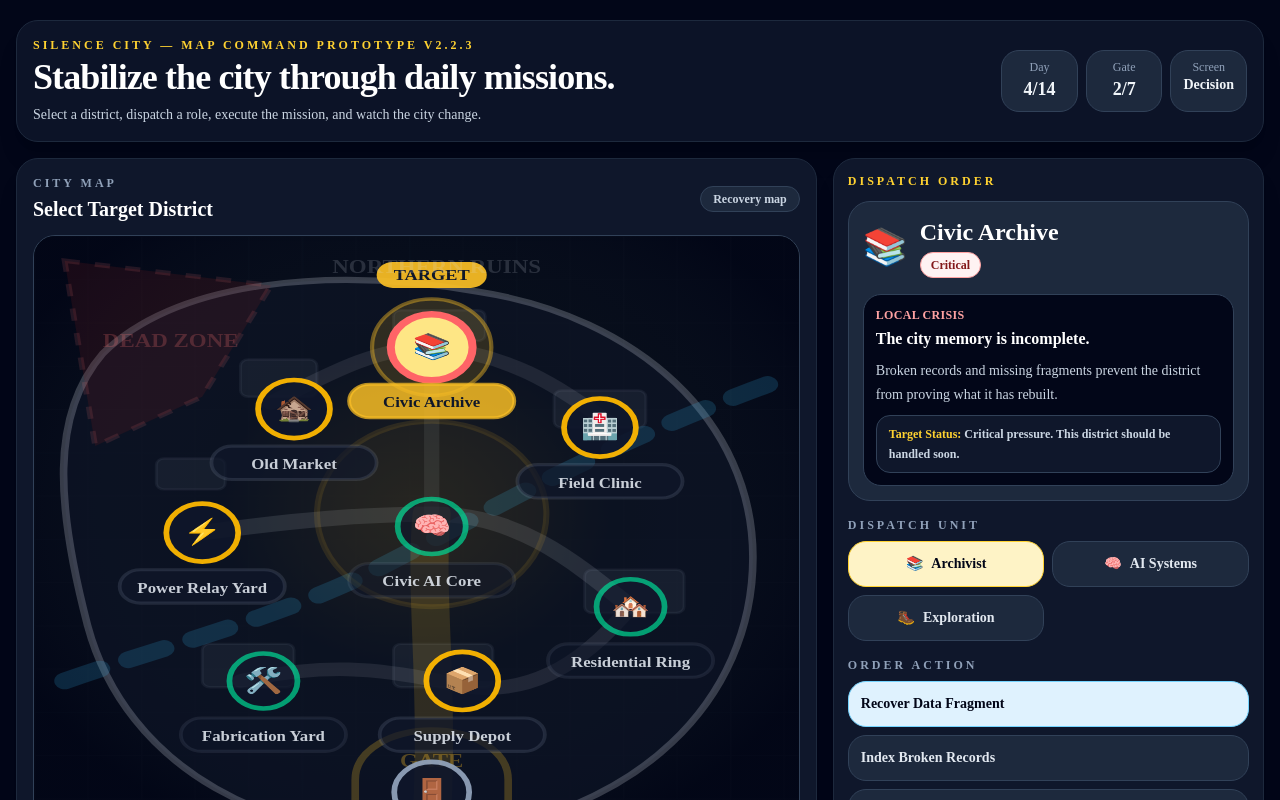
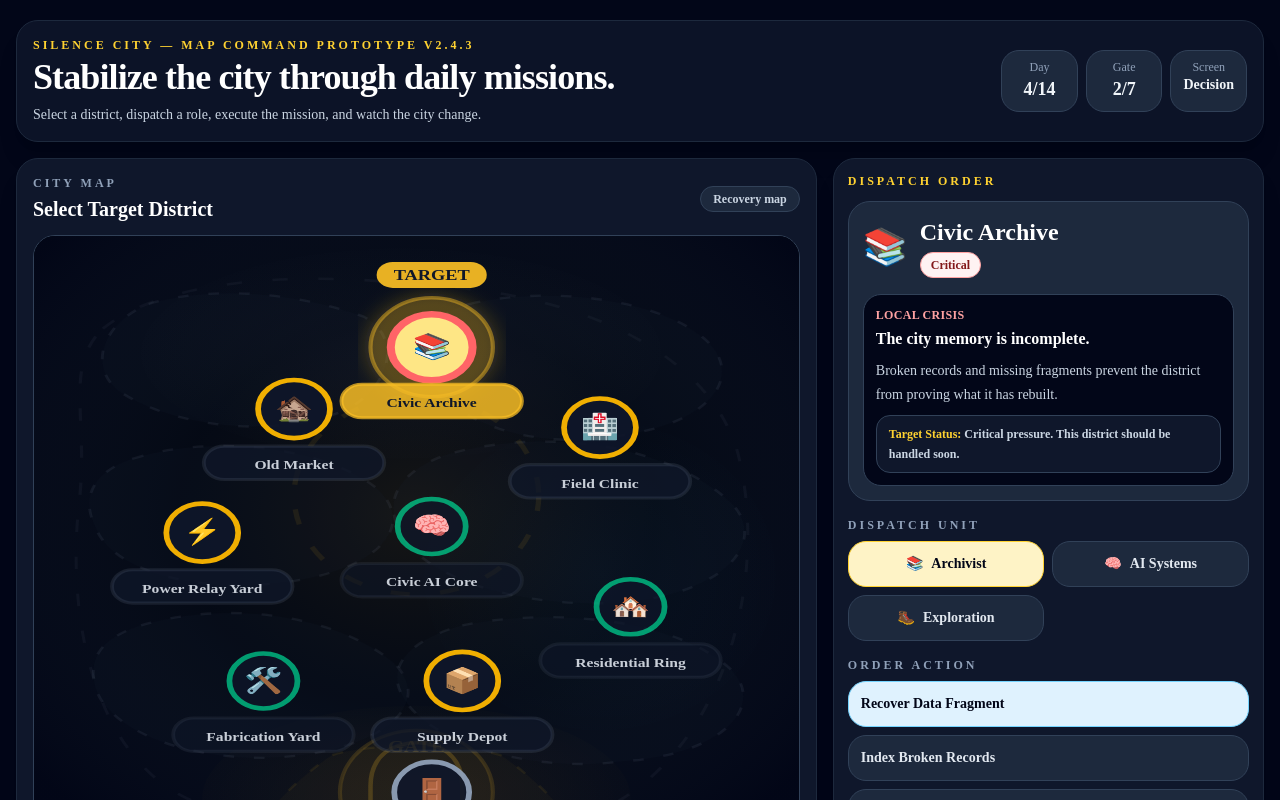
Before and after one commit to dh9vbm8mty-cloud/silence-city-ui, a Next.js app: page /silence-city-map in a window 1280 px wide. Shown: the top 800 px of the page. Built offline with nearby package versions, Linux system fonts and the light colour scheme.

Commit message:
Make background zones irregular and subtle

```diff
--- a/app/silence-city-map/page.tsx
+++ b/app/silence-city-map/page.tsx
@@ -19,7 +19,7 @@ type District = {
   points: string;
 };
 
-const version = "2.2.3";
+const version = "2.4.3";
 
 const roles = [
   { name: "Engineering", icon: "🛠️" },
@@ -342,82 +342,112 @@ export default function SilenceCityMapPage() {
                 </p>
               </div>
 
-                            <div className="relative min-h-[620px] overflow-hidden rounded-3xl border border-slate-700 bg-[#050b14] shadow-inner">
+                                                        <div className="relative min-h-[620px] overflow-hidden rounded-3xl border border-slate-700 bg-[#040914] shadow-inner">
                 <svg className="absolute inset-0 h-full w-full" viewBox="0 0 100 100" preserveAspectRatio="none">
                   <defs>
-                    <radialGradient id="cityGlow" cx="50%" cy="44%" r="58%">
-                      <stop offset="0%" stopColor="rgba(251,191,36,0.16)" />
-                      <stop offset="44%" stopColor="rgba(15,23,42,0.18)" />
-                      <stop offset="100%" stopColor="rgba(2,6,23,0.9)" />
+                    <radialGradient id="commandMapGlow" cx="50%" cy="45%" r="65%">
+                      <stop offset="0%" stopColor="rgba(251,191,36,0.075)" />
+                      <stop offset="48%" stopColor="rgba(15,23,42,0.04)" />
+                      <stop offset="100%" stopColor="rgba(2,6,23,0.94)" />
                     </radialGradient>
-                    <pattern id="smallGrid" width="7" height="7" patternUnits="userSpaceOnUse">
-                      <path d="M 7 0 L 0 0 0 7" fill="none" stroke="rgba(148,163,184,0.055)" strokeWidth="0.35" />
-                    </pattern>
+
+                    <radialGradient id="northBlob" cx="50%" cy="50%" r="55%">
+                      <stop offset="0%" stopColor="rgba(100,116,139,0.16)" />
+                      <stop offset="100%" stopColor="rgba(100,116,139,0)" />
+                    </radialGradient>
+
+                    <radialGradient id="eastBlob" cx="50%" cy="50%" r="55%">
+                      <stop offset="0%" stopColor="rgba(56,189,248,0.10)" />
+                      <stop offset="100%" stopColor="rgba(56,189,248,0)" />
+                    </radialGradient>
+
+                    <radialGradient id="gateBlob" cx="50%" cy="50%" r="60%">
+                      <stop offset="0%" stopColor="rgba(251,191,36,0.12)" />
+                      <stop offset="100%" stopColor="rgba(251,191,36,0)" />
+                    </radialGradient>
+
+                    <filter id="softGlow">
+                      <feGaussianBlur stdDeviation="1.4" result="blur" />
+                      <feMerge>
+                        <feMergeNode in="blur" />
+                        <feMergeNode in="SourceGraphic" />
+                      </feMerge>
+                    </filter>
                   </defs>
 
-                  <rect x="0" y="0" width="100" height="100" fill="url(#cityGlow)" />
-                  <rect x="0" y="0" width="100" height="100" fill="url(#smallGrid)" opacity="0.22" />
+                  {/* clean command-map base */}
+                  <rect x="0" y="0" width="100" height="100" fill="#040914" />
+                  <rect x="0" y="0" width="100" height="100" fill="url(#commandMapGlow)" />
 
-                  {/* city silhouette boundary */}
+                  {/* abstract zone atmosphere only, not roads */}
+                  <ellipse cx="48" cy="19" rx="34" ry="17" fill="url(#northBlob)" opacity="0.48" />
+                  <ellipse cx="74" cy="55" rx="23" ry="25" fill="url(#eastBlob)" opacity="0.38" />
+                  <ellipse cx="50" cy="91" rx="28" ry="15" fill="url(#gateBlob)" opacity="0.50" />
+
+                  {/* irregular ruined city zones, background only */}
+                  <g fill="rgba(30,41,59,0.105)" stroke="rgba(148,163,184,0.085)" strokeWidth="0.38" strokeDasharray="1.4 2.6">
+                    <path d="M15 11 C23 8, 34 9, 43 13 C48 16, 47 24, 41 28 C32 33, 18 31, 11 25 C7 21, 9 14, 15 11Z" />
+                    <path d="M57 11 C67 8, 82 10, 88 17 C93 23, 88 30, 78 32 C67 35, 56 31, 52 24 C49 18, 51 13, 57 11Z" />
+                    <path d="M13 36 C23 32, 38 34, 45 41 C50 47, 45 54, 33 56 C21 58, 10 54, 8 47 C6 42, 8 38, 13 36Z" />
+                    <path d="M55 35 C68 31, 83 34, 91 43 C96 49, 91 57, 79 59 C66 61, 51 56, 48 48 C45 42, 49 37, 55 35Z" />
+                    <path d="M14 63 C25 59, 39 61, 47 69 C52 75, 47 82, 35 84 C23 86, 10 81, 8 73 C7 68, 9 65, 14 63Z" />
+                    <path d="M56 63 C68 60, 84 62, 91 70 C96 76, 90 84, 77 85 C65 87, 51 82, 48 74 C46 69, 50 65, 56 63Z" />
+                  </g>
+
+                  {/* faint gate corridor terrain */}
                   <path
-                    d="M9 19 C19 7, 39 5, 58 9 C79 13, 94 30, 94 52 C94 75, 79 94, 54 97 C31 99, 12 86, 7 63 C3 44, 2 29, 9 19Z"
-                    fill="rgba(15,23,42,0.54)"
-                    stroke="rgba(226,232,240,0.22)"
-                    strokeWidth="1"
+                    d="M39 84 C44 82, 56 82, 61 84 C66 88, 70 94, 72 97 H28 C30 94, 34 88, 39 84Z"
+                    fill="rgba(251,191,36,0.026)"
+                    stroke="rgba(251,191,36,0.07)"
+                    strokeWidth="0.36"
+                    strokeDasharray="1.5 2.7"
                   />
 
-                  {/* ruined dead zone */}
+                  {/* outer command boundary */}
                   <path
-                    d="M4 4 L31 8 L22 26 L8 34 Z"
-                    fill="rgba(127,29,29,0.18)"
-                    stroke="rgba(248,113,113,0.13)"
-                    strokeWidth="0.75"
-                    strokeDasharray="2 2"
-                  />
-                  <text x="9" y="18" fill="rgba(248,113,113,0.24)" fontSize="3" fontWeight="800">DEAD ZONE</text>
-
-                  {/* old city blocks / silhouettes */}
-                  <g fill="rgba(148,163,184,0.08)" stroke="rgba(148,163,184,0.08)" strokeWidth="0.4">
-                    <rect x="16" y="36" width="9" height="5" rx="1" />
-                    <rect x="27" y="20" width="10" height="6" rx="1" />
-                    <rect x="47" y="12" width="12" height="5" rx="1" />
-                    <rect x="68" y="25" width="12" height="6" rx="1" />
-                    <rect x="72" y="54" width="13" height="7" rx="1" />
-                    <rect x="22" y="66" width="12" height="7" rx="1" />
-                    <rect x="47" y="66" width="13" height="7" rx="1" />
-                  </g>
-
-                  {/* canal / broken waterline */}
-                  <path
-                    d="M4 72 C18 66, 31 62, 43 55 C59 45, 72 35, 96 24"
+                    d="M9 15 C18 6, 38 6, 51 8 C70 9, 88 18, 92 35 C96 54, 91 80, 77 91 C63 102, 35 99, 20 91 C8 84, 4 62, 6 42 C7 29, 4 21, 9 15Z"
                     fill="none"
-                    stroke="rgba(56,189,248,0.17)"
-                    strokeWidth="2.7"
-                    strokeLinecap="round"
-                    strokeDasharray="5 4"
+                    stroke="rgba(148,163,184,0.055)"
+                    strokeWidth="0.42"
+                    strokeDasharray="2 4"
                   />
 
-                  {/* route gate corridor */}
-                  <path
-                    d="M52 45 C51 58, 53 72, 52 95"
+                  {/* subtle civic core radius */}
+                  <circle
+                    cx="50"
+                    cy="42"
+                    r="16"
                     fill="none"
-                    stroke="rgba(251,191,36,0.15)"
-                    strokeWidth="5"
-                    strokeLinecap="round"
+                    stroke="rgba(251,191,36,0.08)"
+                    strokeWidth="0.7"
+                    strokeDasharray="2.5 4"
                   />
 
-                  {/* civic roads aligned to districts */}
-                  <path d="M22 48 C34 46, 43 45, 52 45 C63 45, 70 52, 78 60" fill="none" stroke="rgba(226,232,240,0.115)" strokeWidth="2.5" strokeLinecap="round" />
-                  <path d="M31 27 C39 22, 45 18, 52 18 C62 19, 68 24, 75 30" fill="none" stroke="rgba(226,232,240,0.095)" strokeWidth="2.2" strokeLinecap="round" />
-                  <path d="M27 72 C38 69, 45 70, 53 72 C64 76, 72 69, 78 60" fill="none" stroke="rgba(226,232,240,0.095)" strokeWidth="2.2" strokeLinecap="round" />
-                  <path d="M52 18 C52 28, 52 36, 52 45" fill="none" stroke="rgba(226,232,240,0.08)" strokeWidth="2" strokeLinecap="round" />
-
-                  {/* civic core ring */}
-                  <circle cx="52" cy="45" r="15" fill="rgba(251,191,36,0.045)" stroke="rgba(251,191,36,0.11)" strokeWidth="0.8" />
-
-                  {/* route gate symbol */}
-                  <path d="M42 97 L42 88 C42 83, 47 80, 52 80 C57 80, 62 83, 62 88 L62 97" fill="none" stroke="rgba(251,191,36,0.24)" strokeWidth="1" />
-                  <text x="52" y="86" textAnchor="middle" fill="rgba(251,191,36,0.32)" fontSize="3" fontWeight="900">GATE</text>
+                  {/* route gate destination glow */}
+                  <circle
+                    cx="50"
+                    cy="90"
+                    r="10"
+                    fill="rgba(251,191,36,0.045)"
+                    stroke="rgba(251,191,36,0.14)"
+                    strokeWidth="0.55"
+                  />
+                  <path
+                    d="M44 98 L44 89 C44 84, 47 82, 50 82 C53 82, 56 84, 56 89 L56 98"
+                    fill="none"
+                    stroke="rgba(251,191,36,0.20)"
+                    strokeWidth="0.6"
+                  />
+                  <text
+                    x="50"
+                    y="83.5"
+                    textAnchor="middle"
+                    fill="rgba(251,191,36,0.30)"
+                    fontSize="2.7"
+                    fontWeight="900"
+                  >
+                    GATE
+                  </text>
 
                   {/* district map markers */}
                   {districts.map((district) => {
@@ -433,10 +463,11 @@ export default function SilenceCityMapPage() {
                             <circle
                               cx={district.x}
                               cy={district.y}
-                              r="7.8"
-                              fill="rgba(251,191,36,0.15)"
-                              stroke="rgba(251,191,36,0.42)"
+                              r="8"
+                              fill="rgba(251,191,36,0.16)"
+                              stroke="rgba(251,191,36,0.44)"
                               strokeWidth="0.55"
+                              filter="url(#softGlow)"
                             />
                             <rect
                               x={district.x - 7.2}
@@ -491,14 +522,14 @@ export default function SilenceCityMapPage() {
                         </text>
 
                         <rect
-                          x={district.x - 10.8}
+                          x={district.x - 11.8}
                           y={district.y + 6}
-                          width="21.6"
+                          width="23.6"
                           height="5.4"
                           rx="2.7"
                           opacity={district.status === "Stable" && !selected ? "0.72" : "1"}
-                          fill={selected ? "rgba(251,191,36,0.84)" : "rgba(15,23,42,0.68)"}
-                          stroke={selected ? "rgba(251,191,36,0.72)" : "rgba(148,163,184,0.16)"}
+                          fill={selected ? "rgba(251,191,36,0.84)" : "rgba(15,23,42,0.76)"}
+                          stroke={selected ? "rgba(251,191,36,0.72)" : "rgba(148,163,184,0.13)"}
                           strokeWidth="0.5"
                         />
 
@@ -506,7 +537,7 @@ export default function SilenceCityMapPage() {
                           x={district.x}
                           y={district.y + 9.7}
                           textAnchor="middle"
-                          fontSize="2.2"
+                          fontSize="2.04"
                           fontWeight="900"
                           fill={selected ? "rgba(15,23,42,1)" : "rgba(226,232,240,0.88)"}
                           className="select-none"
@@ -516,9 +547,6 @@ export default function SilenceCityMapPage() {
                       </g>
                     );
                   })}
-
-                  <text x="39" y="6" fill="rgba(226,232,240,0.16)" fontSize="3" fontWeight="800">NORTHERN RUINS</text>
-                  <text x="34" y="99" fill="rgba(251,191,36,0.28)" fontSize="3" fontWeight="900">ROUTE GATE CORRIDOR</text>
                 </svg>
 
                 <div className="absolute bottom-3 left-3 rounded-2xl border border-slate-700 bg-slate-950/80 px-3 py-2 text-xs text-slate-300 backdrop-blur">
```
